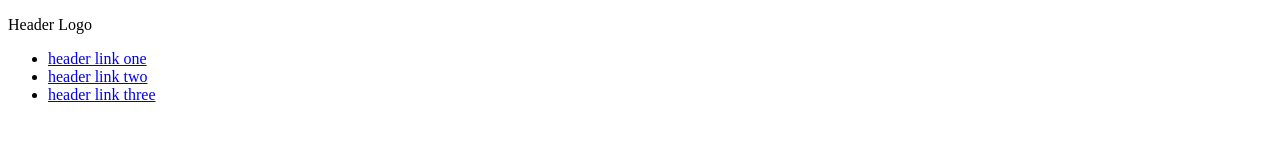
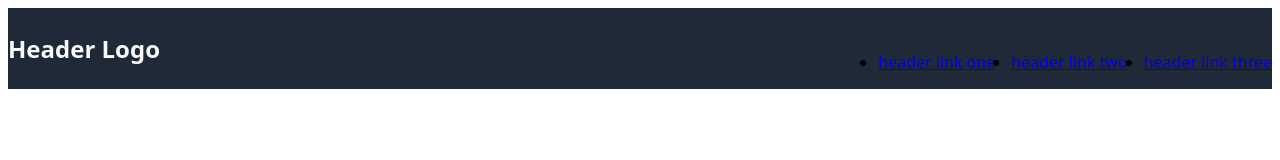
Before and after one commit to plpnk23/LandingPage, a plain HTML site: page index.html in a window 1280 px wide. Drawn offline with Linux system fonts and the light colour scheme.

Commit message:
add background color, header logo color, CSS for header links

```diff
--- a/style.css
+++ b/style.css
@@ -1 +1,17 @@
-.body {font-family: system-ui, -apple-system, BlinkMacSystemFont, 'Segoe UI', Roboto, Oxygen, Ubuntu, Cantarell, 'Open Sans', 'Helvetica Neue', sans-serif}
+body
+{font-family: system-ui, -apple-system, BlinkMacSystemFont, 'Segoe UI', Roboto, Oxygen, Ubuntu, Cantarell, 'Open Sans', 'Helvetica Neue', sans-serif}
+
+header
+{background-color: #1f2937}
+#logo {
+    font-size: 24px;
+    font-weight: 900;
+    color: #F9FAF8;}
+    .nav {
+        display: flex;
+        justify-content: space-between;
+        align-items:flex-end }
+    .nav ul {
+        display: flex;
+        gap: 16px
+        }
```
Also changed, not shown: index.html (+1 -1 lines).
